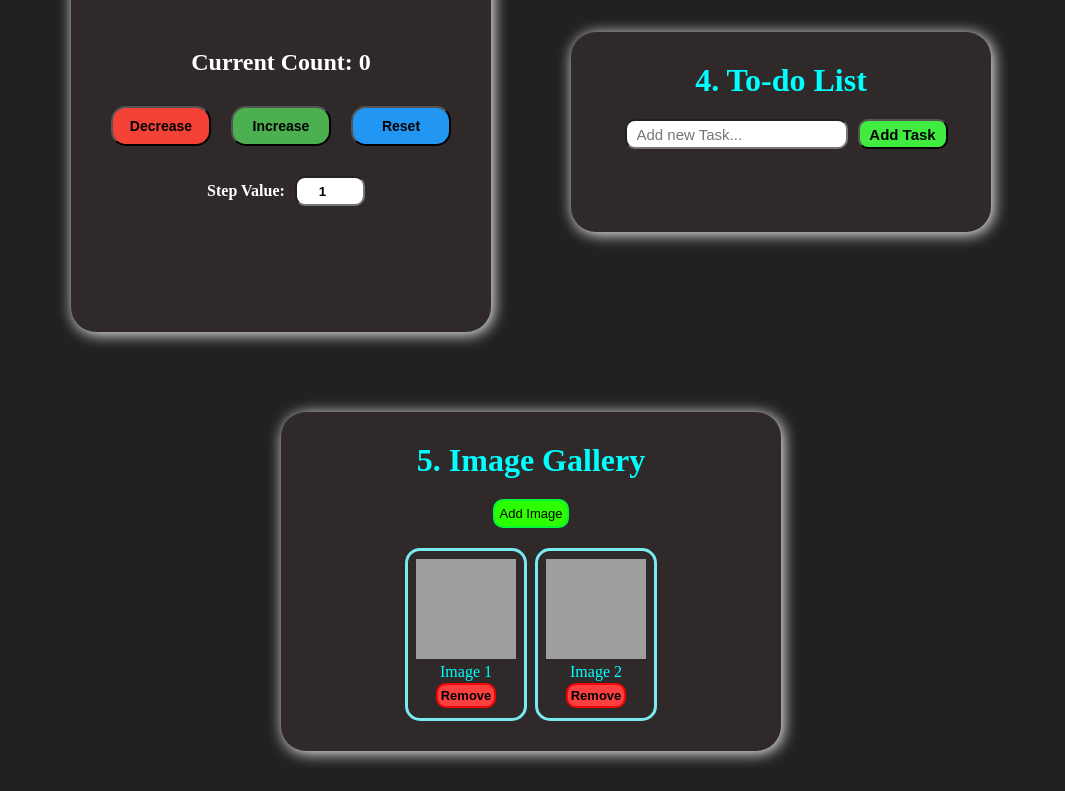
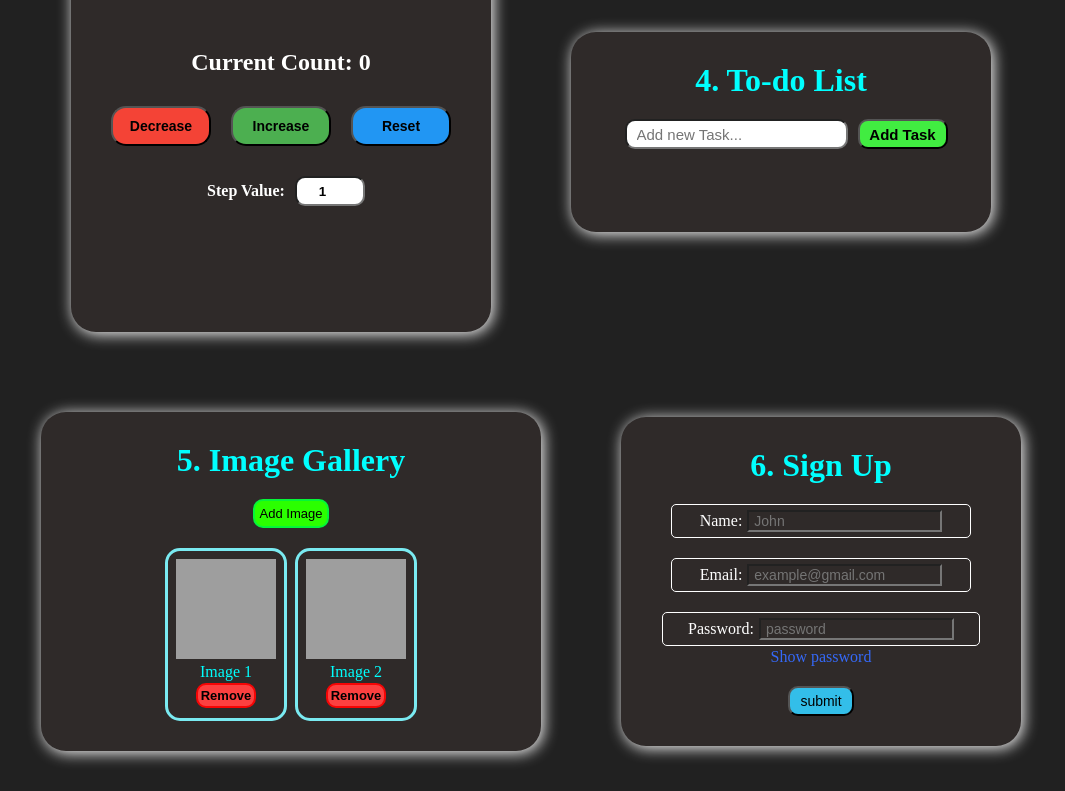
Before and after one commit to MohanMoku/React-Programs, a React (Create React App) app: page / in a window 1280 px wide. Shown: the part 588-1379 px from the top of the page, without its empty margins (109-1174 px from the left). Built offline with nearby package versions, Linux system fonts and the light colour scheme; grey boxes are pictures that could not be loaded.

Commit message:
Program 6

```diff
--- a/src/App.css
+++ b/src/App.css
@@ -1,9 +1,10 @@
-*{
+* {
   margin: 0;
   padding: 0;
   box-sizing: border-box;
 }
-body{
+
+body {
   background-color: #212121;
   color: white;
   height: 100%;
@@ -13,14 +14,15 @@ body{
   justify-content: center;
   font-family: 'Times New Roman', Times, serif;
 }
-.App{
+
+.App {
   display: flex;
   align-items: center;
   justify-content: center;
   flex-wrap: wrap;
 }
 
-div1{
+div1 {
   margin: 40px;
   padding-top: 30px;
   height: 400px;
@@ -31,31 +33,35 @@ div1{
   gap: 80px;
   border: black;
   color: white;
-  background-color:rgb(47, 42, 41);
+  background-color: rgb(47, 42, 41);
   border-radius: 25px;
   box-shadow: 2px 2px 15px rgb(255, 255, 255);
   overflow: hidden;
 }
-div1:hover{
+
+div1:hover {
   transform: scale(1.03);
   transition: 1s;
 }
-div1 > h1:nth-child(1){
+
+div1>h1:nth-child(1) {
   color: aqua;
 }
-div1 > input {
+
+div1>input {
   width: 70%;
   height: 10%;
   padding: 0 10px;
   border-radius: 15px;
 }
-div1 > .output1{
+
+div1>.output1 {
   text-align: center;
   width: 80%;
   overflow: auto;
 }
 
-div2{
+div2 {
   margin: 40px;
   padding-top: 30px;
   height: 400px;
@@ -64,30 +70,34 @@ div2{
   align-items: center;
   flex-direction: column;
   border: black;
-  background-color:rgb(47, 42, 41);
+  background-color: rgb(47, 42, 41);
   border-radius: 25px;
   box-shadow: 2px 2px 15px rgb(252, 252, 252);
   position: relative;
 }
-div2:hover{
+
+div2:hover {
   transform: scale(1.03);
   transition: 1s;
 }
-div2 > h1 {
+
+div2>h1 {
   color: aqua;
 }
-div2 > p {
+
+div2>p {
   position: absolute;
   top: 50%;
 }
-div2 > footer{
-  color: #dac021 ;
+
+div2>footer {
+  color: #dac021;
   position: absolute;
   bottom: 0;
   padding: 0 0 5% 0;
 }
 
-div3{
+div3 {
   margin: 40px;
   padding-top: 30px;
   height: 400px;
@@ -96,28 +106,33 @@ div3{
   align-items: center;
   flex-direction: column;
   border: black;
-  background-color:rgb(47, 42, 41);
+  background-color: rgb(47, 42, 41);
   border-radius: 25px;
   box-shadow: 2px 2px 15px rgb(252, 252, 252);
   position: relative;
 }
-div3:hover{
+
+div3:hover {
   transform: scale(1.03);
   transition: 1s;
 }
-div3 > h1{
+
+div3>h1 {
   color: aqua;
 }
-div3 > h2{
+
+div3>h2 {
   margin: 50px 0 30px 0;
 }
-div3 > div31{
+
+div3>div31 {
   display: flex;
   align-items: center;
   justify-content: center;
   gap: 20px;
 }
-div3 > div31 > button{
+
+div3>div31>button {
   cursor: pointer;
   margin: 0 0 30px 0;
   font-weight: bold;
@@ -126,12 +141,14 @@ div3 > div31 > button{
   height: 40px;
   border-radius: 15px;
 }
-div3 > div32 > label{
+
+div3>div32>label {
   font-size: 16px;
   padding: 10px;
   font-weight: bold;
 }
-div3 > div32 > input{
+
+div3>div32>input {
   width: 70px;
   height: 30px;
   border-radius: 10px;
@@ -139,7 +156,7 @@ div3 > div32 > input{
   font-weight: bold;
 }
 
-div4{
+div4 {
   margin: 40px;
   padding: 30px 0;
   min-height: 200px;
@@ -148,25 +165,29 @@ div4{
   align-items: center;
   flex-direction: column;
   border: black;
-  background-color:rgb(47, 42, 41);
+  background-color: rgb(47, 42, 41);
   border-radius: 25px;
   box-shadow: 2px 2px 15px rgb(252, 252, 252);
 }
-div4:hover{
+
+div4:hover {
   transform: scale(1.03);
   transition: 1s;
 }
-div4 > h1{
+
+div4>h1 {
   color: aqua;
 }
-div4 > div41 > input{
+
+div4>div41>input {
   height: 30px;
   margin: 20px 10px;
   font-size: 15px;
   border-radius: 10px;
   padding: 0 10px;
 }
-div4 > div41 > button{
+
+div4>div41>button {
   height: 30px;
   width: 90px;
   font-size: 15px;
@@ -175,7 +196,8 @@ div4 > div41 > button{
   border-radius: 10px;
   cursor: pointer;
 }
-div4 > ul {
+
+div4>ul {
   width: 80%;
   display: flex;
   flex-direction: column;
@@ -184,7 +206,8 @@ div4 > ul {
   list-style: none;
   gap: 15px;
 }
-div4 > ul > li{
+
+div4>ul>li {
   color: aliceblue;
   display: flex;
   justify-content: space-between;
@@ -193,12 +216,14 @@ div4 > ul > li{
   border: 1px solid white;
   border-radius: 5px;
 }
-div4 > ul > li > span{
+
+div4>ul>li>span {
   font-weight: bold;
   color: black;
   cursor: pointer;
 }
-div4 > ul > li > button{
+
+div4>ul>li>button {
   padding: 2px 4px;
   color: white;
   background-color: #f53b2d;
@@ -219,9 +244,11 @@ div5 {
   border-radius: 25px;
   box-shadow: 2px 2px 15px rgb(252, 252, 252);
 }
+
 div5>h1 {
   color: aqua;
 }
+
 div5>button {
   margin: 20px;
   padding: 5px;
@@ -231,28 +258,33 @@ div5>button {
   background-color: #2bff00;
   cursor: pointer;
 }
+
 div5>button:hover {
   transform: scale(0.95);
 }
-div51{
+
+div51 {
   display: flex;
   align-items: center;
   justify-content: center;
   flex-wrap: wrap;
   gap: 8px;
 }
-div52{
+
+div52 {
   border: 3px solid rgb(122, 234, 241);
   border-radius: 15px;
   text-align: center;
   padding: 8px;
   color: cyan;
 }
-div52>img:hover{
+
+div52>img:hover {
   transform: scale(1.05);
   transition: 0.5s;
 }
-div52>button{
+
+div52>button {
   margin: 2px;
   padding: 3px;
   font-size: 13px;
@@ -262,6 +294,86 @@ div52>button{
   cursor: pointer;
   font-weight: bold;
 }
-div52>button:hover{
+
+div52>button:hover {
   transform: scale(0.95);
 }
+
+div6 {
+  margin: 40px;
+  padding: 30px 10px;
+  min-height: 200px;
+  width: 400px;
+  display: flex;
+  align-items: center;
+  flex-direction: column;
+  border: black;
+  background-color: rgb(47, 42, 41);
+  border-radius: 25px;
+  box-shadow: 2px 2px 15px rgb(252, 252, 252);
+}
+
+div6:hover {
+  transform: scale(1.03);
+  /* transition: 1s; */
+}
+
+div6>h1 {
+  color: aqua;
+  margin: 0 0 20px 0;
+}
+
+div6>form {
+  align-items: center;
+  justify-content: center;
+  display: flex;
+  flex-direction: column;
+  gap: 20px;
+}
+
+div61 {
+  display: flex;
+  flex-direction: column;
+  align-items: center;
+  gap: 2px;
+}
+
+div612 {
+  min-width: 300px;
+  text-align: center;
+  align-items: center;
+  border: 1px solid white;
+  padding: 5px 25px;
+  border-radius: 5px;
+}
+
+div6>form>button {
+  padding: 5px 10px;
+  font-size: 14px;
+  font-weight: 500;
+  background-color: rgb(51, 190, 233);
+  border-radius: 10px;
+  cursor: pointer;
+}
+
+.error-text {
+  color: rgb(255, 65, 65);
+}
+
+.error {
+  border: 1px solid red;
+}
+
+.showPassword-button {
+  color: rgb(53, 105, 248);
+  cursor: pointer;
+}
+
+div6>form>div61>div612>input {
+  padding: 1px 5px;
+  font-size: 14px;
+  font-weight: 500;
+  background-color: #ffffff00;
+  margin: 0 0 0 5px;
+  color: white;
+}
--- a/src/App.js
+++ b/src/App.js
@@ -4,6 +4,7 @@ import Prgm2 from './component/Exp2/Prgm2'
 import Prgm3 from './component/Exp3/Prgm3'
 import Prgm4 from './component/Exp4/Prgm4'
 import Prgm5 from './component/Exp5/Prgm5'
+import Prgm6 from './component/Exp6/Prgm6'
 
 function App() {
   return (
@@ -13,6 +14,7 @@ function App() {
       <Prgm3 />
       <Prgm4 />
       <Prgm5 />
+      <Prgm6 />
     </div>
   );
 }
--- /dev/null
+++ b/src/component/Exp6/Prgm6.js
@@ -0,0 +1,92 @@
+import React, { useState } from 'react'
+
+export default function Prgm6() {
+
+    const [formData, setFormData] = useState({
+        name: '',
+        email: '',
+        password: ''
+    })
+
+    const [errors, setErrors] = useState({})
+    const [showPassword, setShowPassword] = useState(false)
+
+    const validateEmail = (email) => {
+        const regex = /^[^\s@]+@[^\s@]+\.[^\s@]+$/
+        return regex.test(email)
+        // console.log('Type Of regEx',typeof(regex));
+        // console.log(regex);
+    }
+
+    const validateForm = () => {
+        const newErrors = {}
+
+        if (!formData.name.trim()) newErrors.name = 'Name is required'
+
+        if (!formData.email.trim()) {
+            newErrors.email = 'email is required'
+        } else if (!validateEmail(formData.email)) {
+            newErrors.email = 'Invalid Email format'
+        }
+        if (!formData.password.trim()) {
+            newErrors.password = 'Password is required'
+        } else if (formData.password.length < 8) {
+            newErrors.password = 'Password must be at least 8 characters'
+        }
+
+        setErrors(newErrors)
+
+        return Object.keys(newErrors).length === 0
+    }
+
+    const handleSubmit = (e) => {
+        e.preventDefault()
+        if (validateForm()) {
+            console.log('Form Data : ', formData);
+            alert(`Form Submitted successfully\n\nName: ${formData.name}\nEmail: ${formData.email}`)
+        }
+    }
+
+    const handleChange = (e) => {
+        validateForm()
+        const { name, value } = e.target
+        setFormData({ ...formData, [name]: value })
+    }
+
+    const togglepasswordVisibility = () => setShowPassword(!showPassword)
+
+    return (
+        <div6>
+            <h1>6. Sign Up</h1>
+            <form onSubmit={handleSubmit}>
+
+                <div61>
+                    <div612 className={errors.name ? 'error' : ''}>
+                        <label>Name:</label>
+                        <input type='text' name='name' value={formData.name} onChange={handleChange} placeholder='John' />
+                    </div612>
+                    {errors.name && <span className='error-text'>{errors.name}</span>}
+                </div61>
+
+                <div61>
+                    <div612 className={errors.email ? 'error' : ''}>
+                        <label>Email:</label>
+                        <input type='text' name='email' value={formData.email} onChange={handleChange} placeholder='example@gmail.com' />
+                    </div612>
+                    {errors.email && <span className='error-text'>{errors.email}</span>}
+                </div61>
+
+                <div61>
+                    <div612 className={errors.password ? 'error' : ''}>
+                        <label>Password:</label>
+                        <input type={showPassword ? 'text' : 'password'} name='password' value={formData.password} onChange={handleChange} placeholder='password' />
+                    </div612>
+                    {errors.password && <span className='error-text'>{errors.password}</span>}
+                    <span className='showPassword-button' onClick={togglepasswordVisibility}>{showPassword ? 'Hide' : 'Show'} password</span>
+                </div61>
+
+                <button type='submit'>submit</button>
+            </form>
+        </div6>
+    )
+}
```
